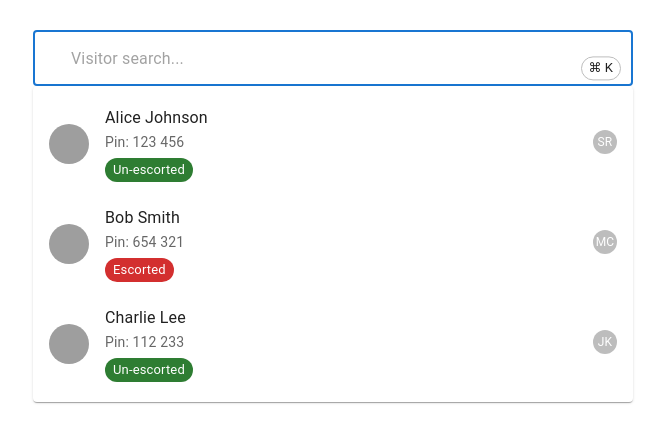
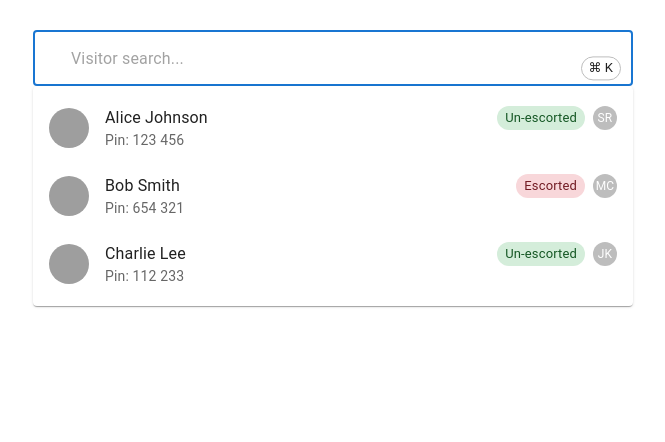
Before and after one commit to Kcity162/my-app, a React (Create React App) app: page / in a window 1280 px wide. Both pictures are taken after a click on the button "Open". Shown: the top 442 px of the page, without its empty margins (307-972 px from the left). Built offline with nearby package versions, Linux system fonts and the light colour scheme; grey boxes are pictures that could not be loaded; some icons are missing.

Commit message:
Tidy the type chip

```diff
--- a/src/App.js
+++ b/src/App.js
@@ -56,28 +56,28 @@ export default function UserSearch() {
               <Avatar src={option.avatar} />
             </ListItemAvatar>
             <ListItemText
-              primary={option.name}
-              secondary={
-                <Box sx={{ display: 'flex', flexDirection: 'column' }}>
-                  <Box sx={{ display: 'flex', justifyContent: 'space-between', alignItems: 'center' }}>
-                    <span>{`Pin: ${option.code.slice(0, 3)} ${option.code.slice(3)}`}</span>
+              primary={
+                <Box sx={{ display: 'flex', justifyContent: 'space-between', alignItems: 'center' }}>
+                  <span>{option.name}</span>
+                  <Box sx={{ display: 'flex', alignItems: 'center', gap: 1 }}>
+                    <Chip
+                      label={option.escorted ? 'Escorted' : 'Un-escorted'}
+                      size="small"
+                      sx={{
+                        bgcolor: option.escorted ? '#f8d7da' : '#d4edda',
+                        color: option.escorted ? '#721c24' : '#155724',
+                      }}
+                    />
                     <Tooltip title={`Visiting: ${option.host}`}>
                       <Avatar sx={{ width: 24, height: 24, fontSize: 12 }}>
                         {option.host.split(' ').map(n => n[0]).join('')}
                       </Avatar>
                     </Tooltip>
                   </Box>
-                  <Chip
-                    label={option.escorted ? 'Escorted' : 'Un-escorted'}
-                    size="small"
-                    sx={{
-                      bgcolor: option.escorted ? 'error.main' : 'success.main',
-                      color: 'white',
-                      mt: 0.5,
-                      width: 'fit-content'
-                    }}
-                  />
                 </Box>
+              }
+              secondary={
+                <span>{`Pin: ${option.code.slice(0, 3)} ${option.code.slice(3)}`}</span>
               }
             />
           </ListItem>
```
